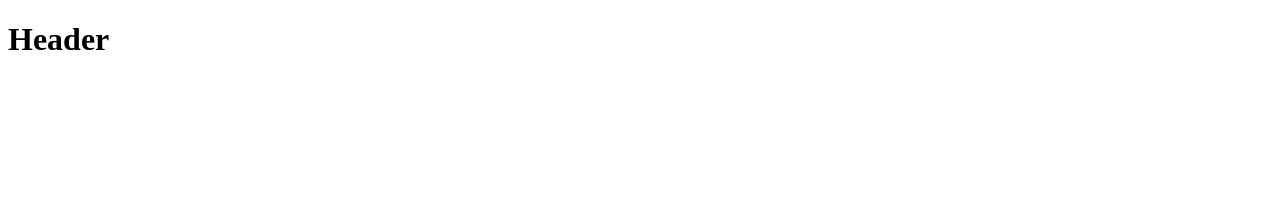
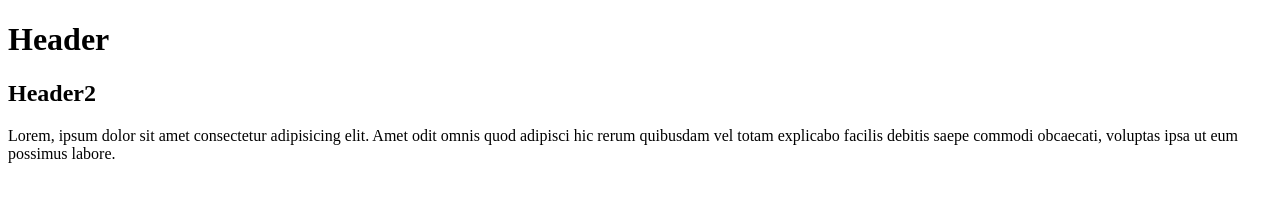
Before and after one commit to pecourses/pe2022-1-git-intro, a plain HTML site: page index.html in a window 1280 px wide. Drawn offline with Linux system fonts and the light colour scheme.

Commit message:
Add section

```diff
--- a/index.html
+++ b/index.html
@@ -8,5 +8,11 @@
   </head>
   <body>
     <h1>Header</h1>
+    <h2>Header2</h2>
+    <p>
+      Lorem, ipsum dolor sit amet consectetur adipisicing elit. Amet odit omnis
+      quod adipisci hic rerum quibusdam vel totam explicabo facilis debitis
+      saepe commodi obcaecati, voluptas ipsa ut eum possimus labore.
+    </p>
   </body>
 </html>
```
